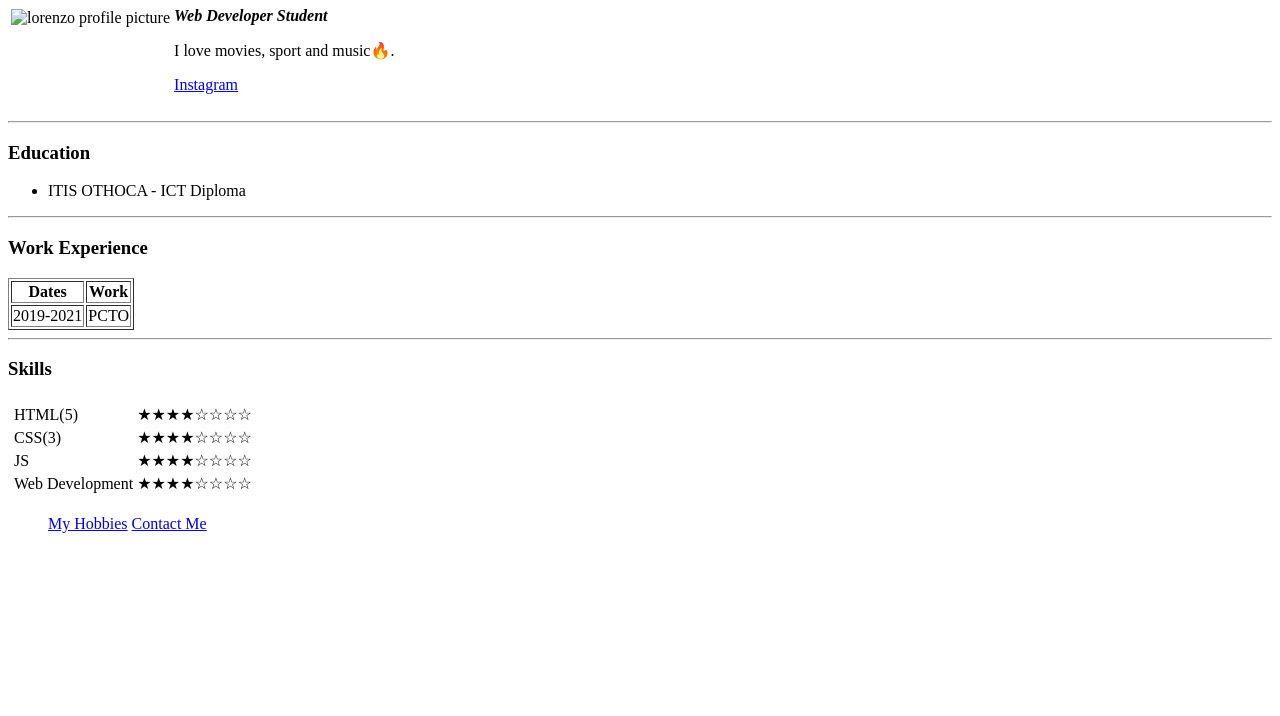
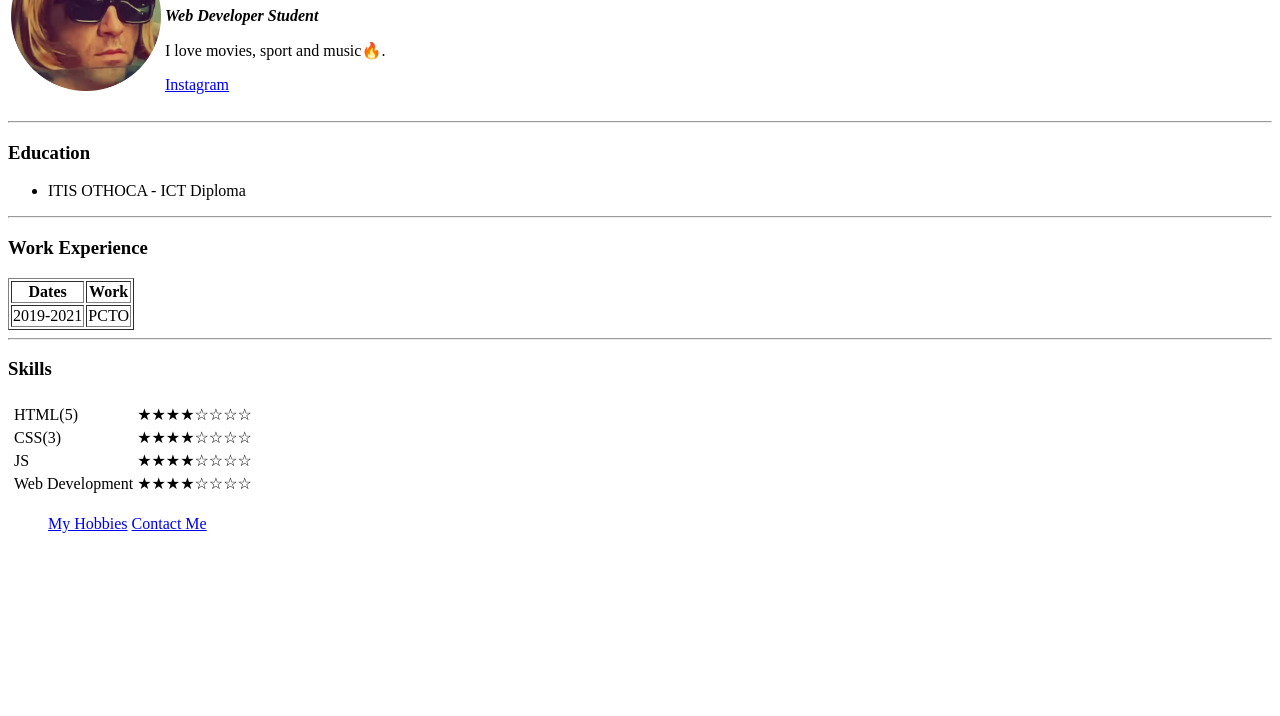
Before and after one commit to Anedda21/test-site, a plain HTML site: page index.html in a window 1280 px wide. Shown: the part 84-800 px from the top of the page. Drawn offline with Linux system fonts and the light colour scheme.

Commit message:
Update index.html

```diff
--- a/index.html
+++ b/index.html
@@ -9,7 +9,7 @@
 <body>
   <table cellspacing="" 20>
     <tr>
-      <td><img src="treeplo-modified.png" width="150" alt="lorenzo profile picture" /></td>
+      <td><img src="images/treeplo-modified.png" width="150" alt="lorenzo profile picture" /></td>
       <td>
         <h1>Lorenzo Anedda</h1>
         <p><em><strong>Web Developer Student</strong></em></p>
```
